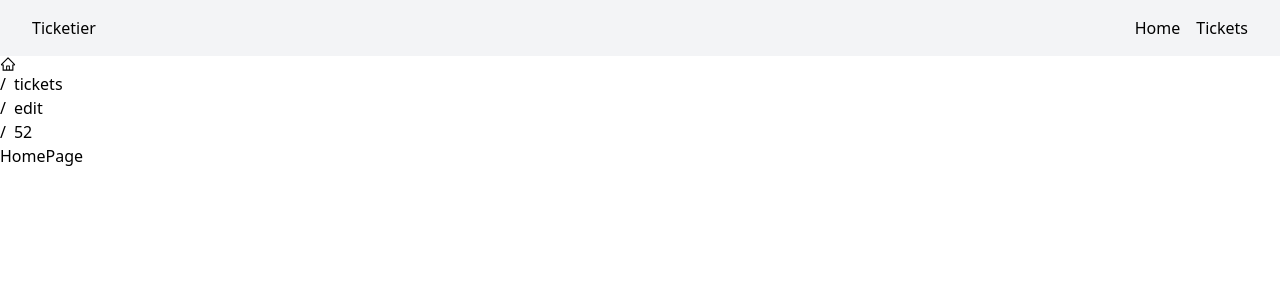
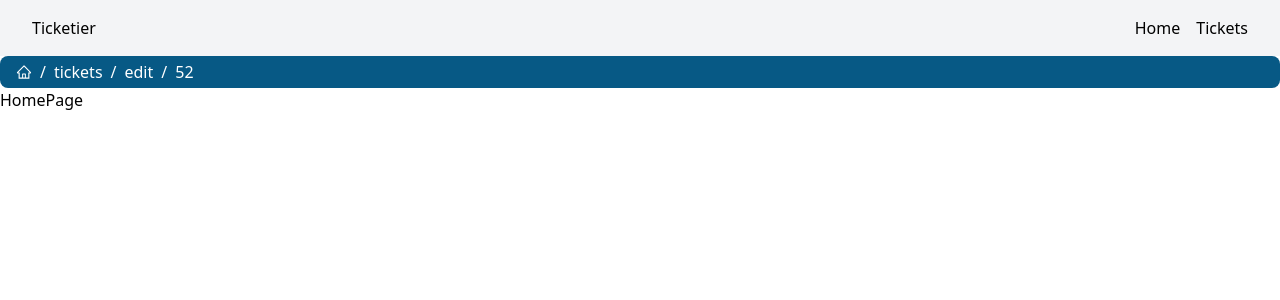
Before and after one commit to AleksandrPolishchuk/TicketierApp, a Next.js app in the folder frontend/ticketier-front-nextjs/: page / in a window 1280 px wide. Shown: the top 300 px of the page. Built offline with nearby package versions, Linux system fonts and the light colour scheme.

Commit message:
styling for BreadCrumb (frontend)

```diff
--- a/frontend/ticketier-front-nextjs/components/bread-crumb/BreadCrumb.tsx
+++ b/frontend/ticketier-front-nextjs/components/bread-crumb/BreadCrumb.tsx
@@ -11,7 +11,7 @@ interface Props {
 
 const BreadCrumb = ({ items = [] }: Props) => {
   return (
-    <div>
+    <div className="flex justify-start items-center gap-x-2 bg-sky-800 text-white px-4 py-1 rounded-lg">
       <Link href="/">
         <AiOutlineHome />
       </Link>
```
